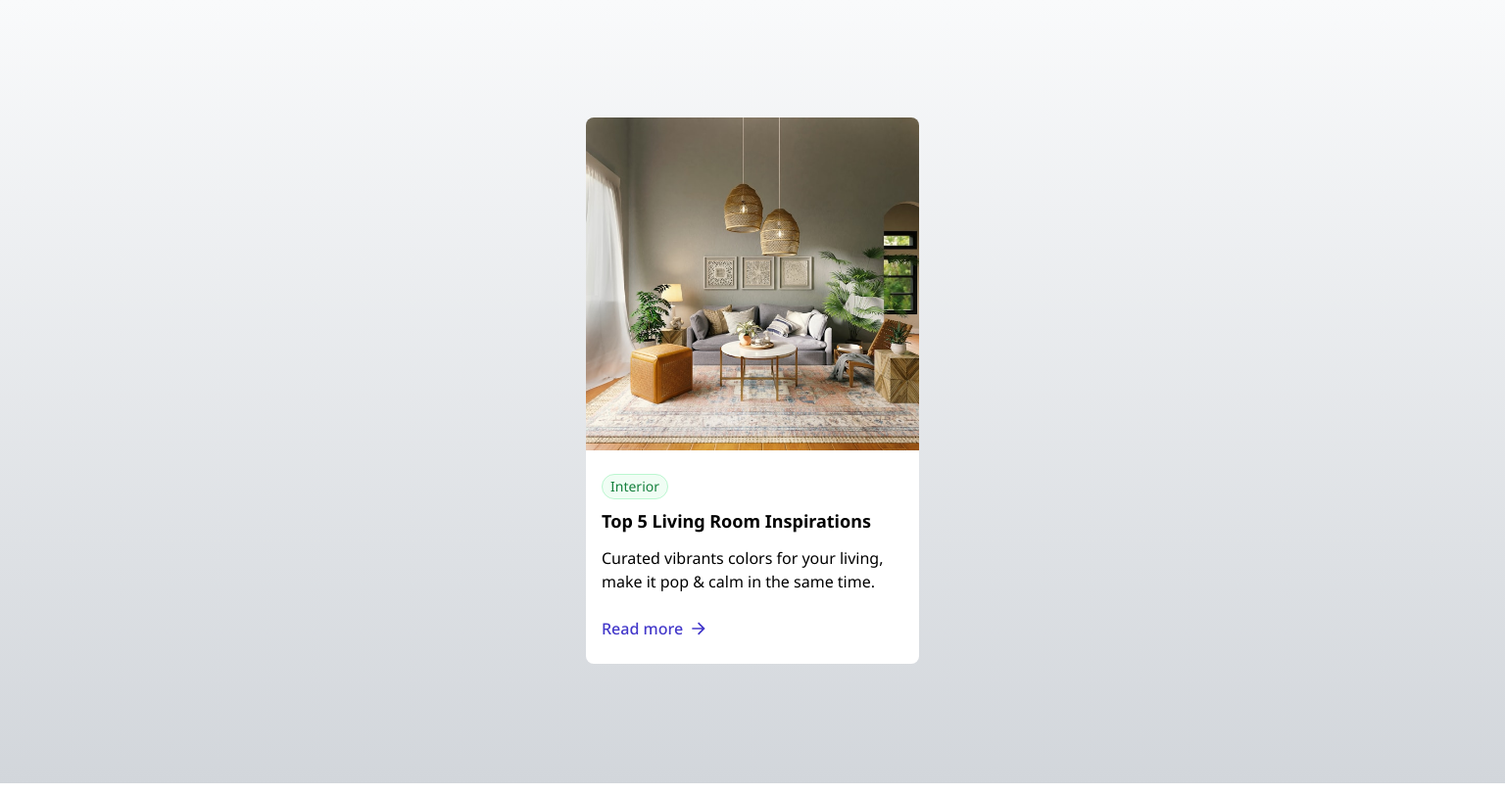
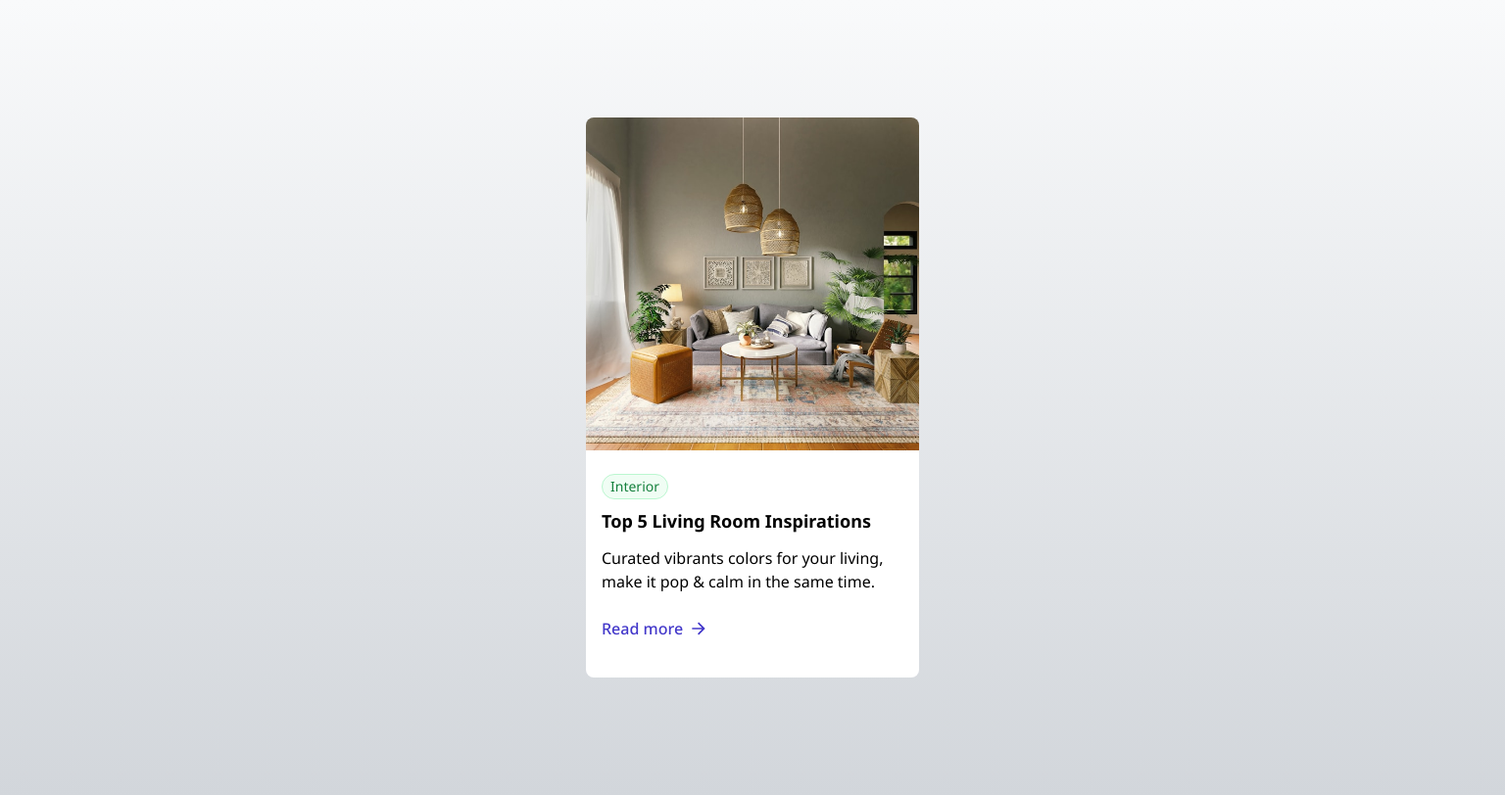
Before and after one commit to anabeen2/blog-card, a plain HTML site: page index.html in a window 1536 px wide. Shown: the whole page at 98% size. Drawn offline with Linux system fonts and the light colour scheme.

Commit message:
fixed media screeen

```diff
--- a/css/style.css
+++ b/css/style.css
@@ -31,6 +31,24 @@ body {
   justify-content: center;
   padding-top: 120px;
   padding-bottom: 120px;
+}
+
+@media screen and (min-width:1440px){
+  .container{
+    min-height: 768px;
+  }
+}
+
+@media screen and (min-width:768px){
+  .container{
+    min-height: 1024px;
+  }
+}
+
+@media screen and (min-width:375px){
+  .container{
+    min-height: 812px;
+  }
 }
 
 .card{
```
